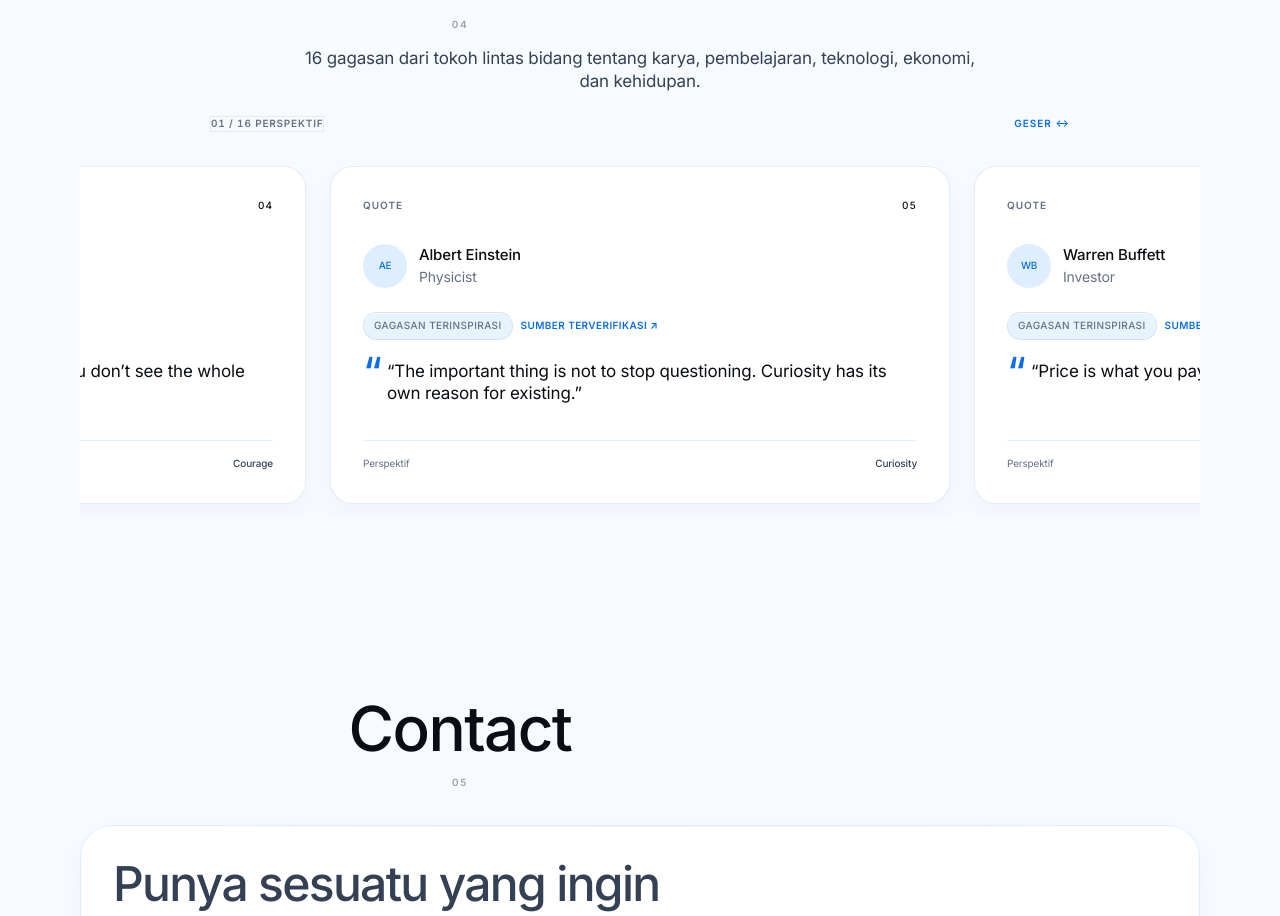
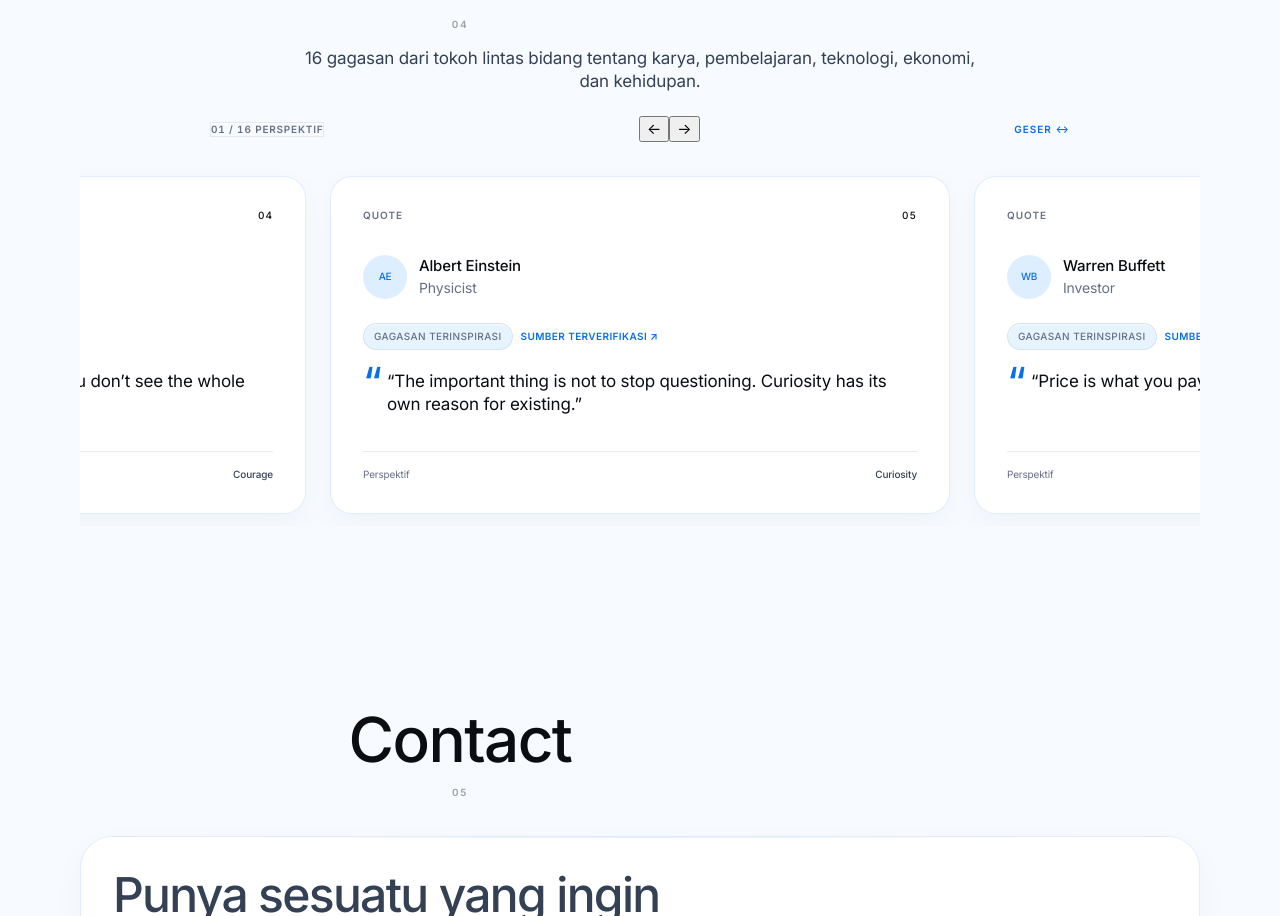
Before and after one commit to LionerHakim/JRHs, a React (Vite) app: page / in a window 1280 px wide. Shown: the part 4021-4937 px from the top of the page. Built offline with nearby package versions, Linux system fonts and the light colour scheme.

Commit message:
fix: improve carousel and dialog accessibility

```diff
--- a/src/main.tsx
+++ b/src/main.tsx
@@ -71,7 +71,7 @@ function TermsCheckbox({
       </button>
 
       {termsOpen ? (
-        <div id={popoverId} className="terms-checkbox-popover" role="dialog" aria-label="Syarat dan ketentuan">
+        <div id={popoverId} className="terms-checkbox-popover" role="dialog" aria-modal="true" aria-label="Syarat dan ketentuan">
           <div className="terms-checkbox-popover-head">
             <strong>Syarat & Ketentuan</strong>
             <button className="terms-checkbox-close" type="button" aria-label="Tutup syarat dan ketentuan" onClick={onTermsToggle}>×</button>
@@ -222,6 +222,8 @@ function TestimonialsSection() {
     const handlePointerDown = () => pauseForUser()
     const handleWheel = () => pauseForUser()
     const handleTouchStart = () => pauseForUser()
+    const handleMouseEnter = () => pauseForUser()
+    const handleFocusIn = () => pauseForUser()
 
     const observer = new IntersectionObserver(([entry]) => {
       activeInViewRef.current = entry.isIntersecting
@@ -233,6 +235,8 @@ function TestimonialsSection() {
     viewport.addEventListener('pointerdown', handlePointerDown, { passive: true })
     viewport.addEventListener('wheel', handleWheel, { passive: true })
     viewport.addEventListener('touchstart', handleTouchStart, { passive: true })
+    viewport.addEventListener('mouseenter', handleMouseEnter, { passive: true })
+    viewport.addEventListener('focusin', handleFocusIn)
     viewport.addEventListener('scroll', updateActiveIndex, { passive: true })
     updateActiveIndex()
 
@@ -243,9 +247,27 @@ function TestimonialsSection() {
       viewport.removeEventListener('pointerdown', handlePointerDown)
       viewport.removeEventListener('wheel', handleWheel)
       viewport.removeEventListener('touchstart', handleTouchStart)
+      viewport.removeEventListener('mouseenter', handleMouseEnter)
+      viewport.removeEventListener('focusin', handleFocusIn)
       viewport.removeEventListener('scroll', updateActiveIndex)
     }
   }, [testimonials.length])
+
+  const moveTestimonial = (direction: number) => {
+    const viewport = viewportRef.current
+    if (!viewport) return
+    const card = viewport.querySelector<HTMLElement>('.testimonial')
+    if (!card) return
+    const gap = Number.parseFloat(window.getComputedStyle(card.parentElement as Element).gap) || 0
+    const step = card.getBoundingClientRect().width + gap
+    const maxScroll = viewport.scrollWidth - viewport.clientWidth
+    const currentIndex = Math.round(viewport.scrollLeft / Math.max(step, 1))
+    const nextIndex = (currentIndex + direction + testimonials.length) % testimonials.length
+    const nextLeft = nextIndex === testimonials.length - 1 && direction > 0
+      ? Math.min(nextIndex * step, maxScroll)
+      : nextIndex * step
+    viewport.scrollTo({ left: Math.min(Math.max(nextLeft, 0), maxScroll), behavior: 'smooth' })
+  }
 
   return (
     <section id="testimonials" className="section testimonials-section" aria-labelledby="testimonials-title">
@@ -257,6 +279,10 @@ function TestimonialsSection() {
       </p>
       <div className="testimonials-toolbar">
         <span className="testimonial-counter">{String(testimonialActiveIndex + 1).padStart(2, '0')} / {String(testimonials.length).padStart(2, '0')} PERSPEKTIF</span>
+        <div className="testimonial-controls" aria-label="Kontrol quotes">
+          <button type="button" aria-label="Quote sebelumnya" onClick={() => moveTestimonial(-1)}>←</button>
+          <button type="button" aria-label="Quote berikutnya" onClick={() => moveTestimonial(1)}>→</button>
+        </div>
         <span className="testimonial-swipe-hint" aria-hidden="true">GESER ↔</span>
       </div>
       <div ref={viewportRef} className="testimonials-viewport" role="region" aria-roledescription="carousel" aria-label="Koleksi quotes yang dapat digeser">
```
